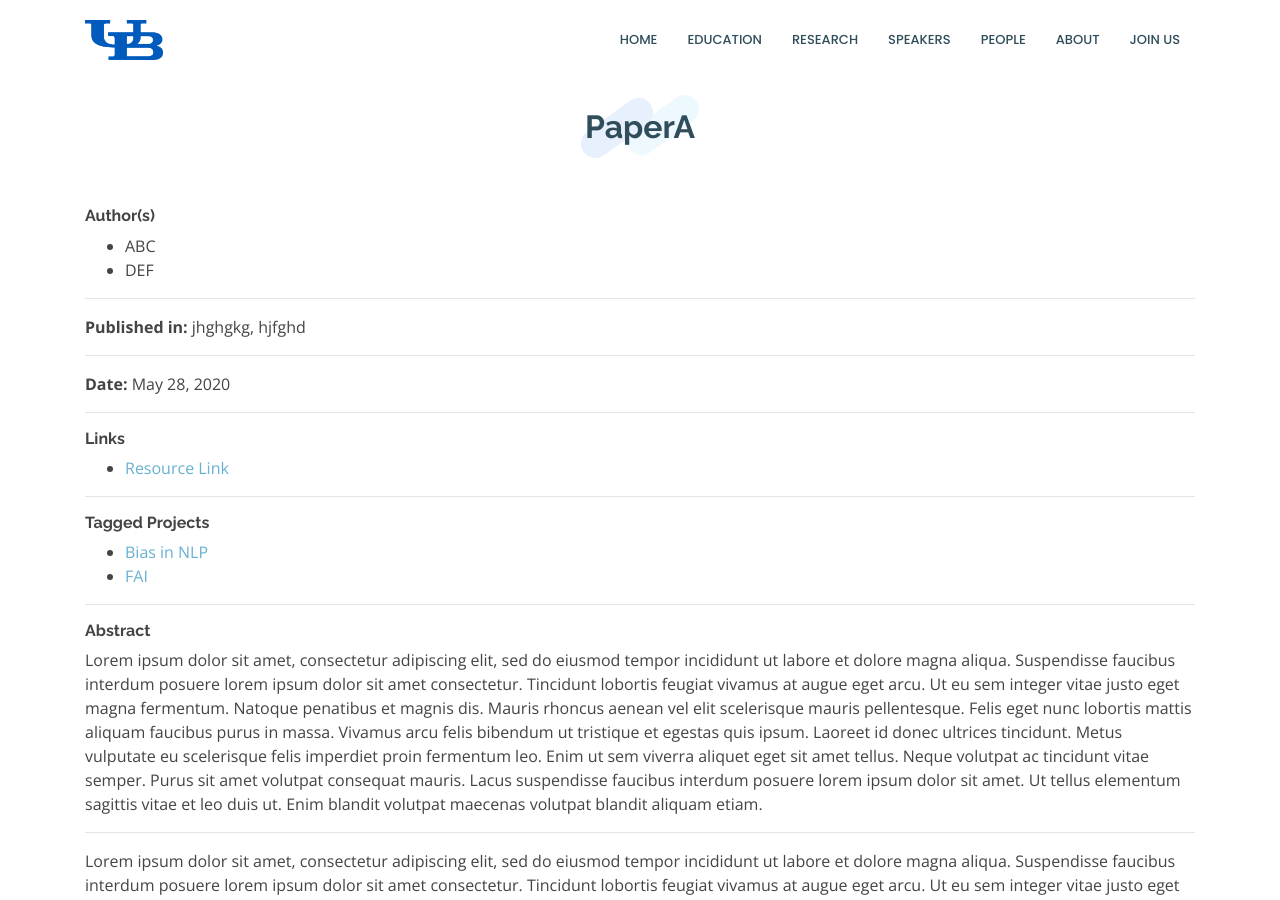
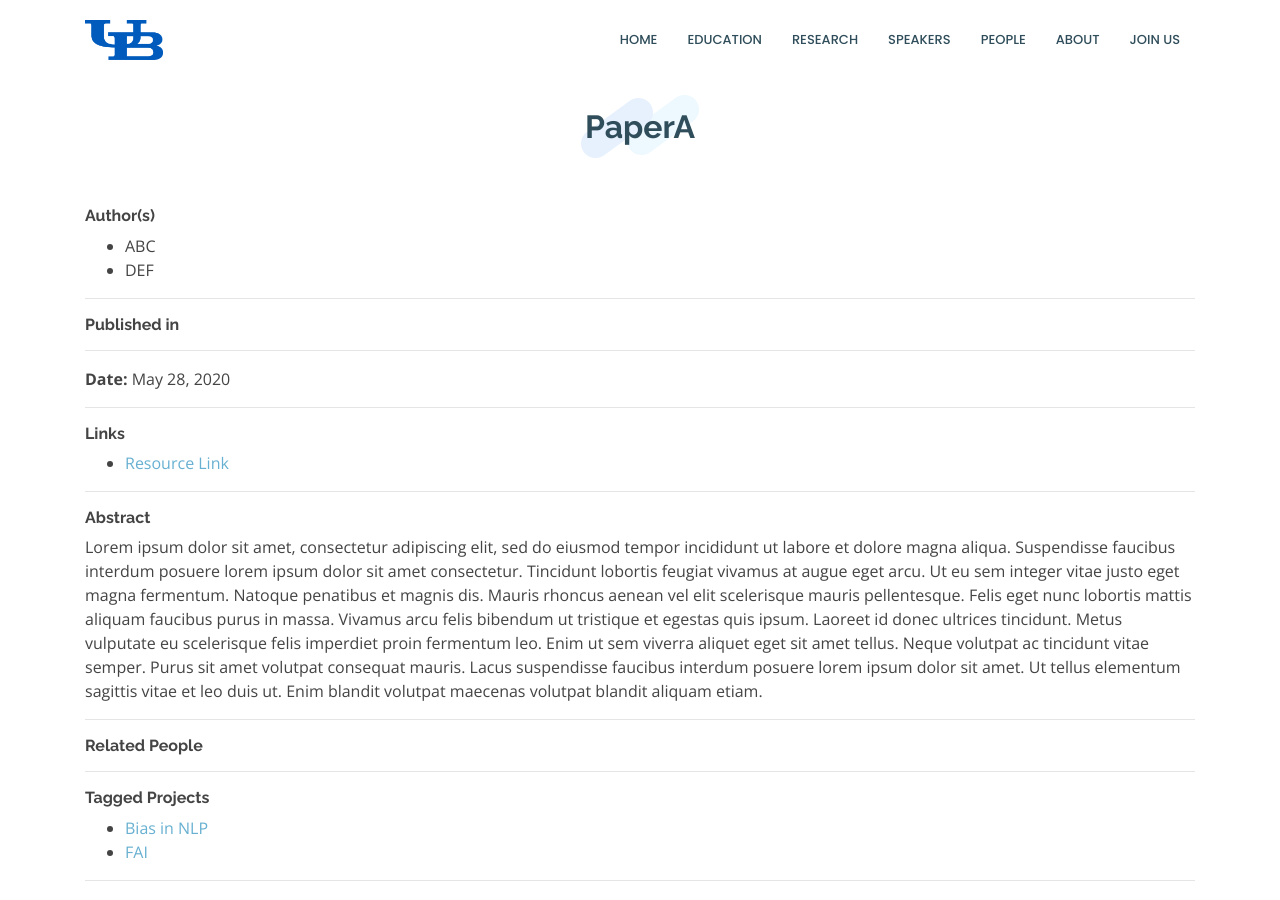
Before and after one commit to Mgeraci19/CS4SG.github.io, a Jekyll site: the page built from _publications/PaperA.md, in a window 1280 px wide and 900 px high. Built offline with Jekyll 4.4.1, drawn with Linux system fonts in a browser that asks for light colours.

Commit message:
Update publication.html

```diff
--- a/_layouts/publication.html
+++ b/_layouts/publication.html
@@ -26,8 +26,13 @@ layout: default
 <hr>
 
 <!---------------------------->
-
-<b>Published in: </b>{{ page.publishers }}
+{% assign publishedIn = page.published_in | split: "," %}
+<h6><b>Published in</b></h6>
+<ul>
+{% for pub in publishedIn %}
+    <li>{{ pub }}</li>
+{% endfor %}
+</ul>
 <hr>
 
 <!---------------------------->
@@ -48,13 +53,38 @@ layout: default
     <li><a href="{{ link }}">Resource Link</a></li>
 {% endfor %}
 </ul>
-
 <hr>
 
 <!---------------------------->
+<h6><b>Abstract</b></h6>
+{{ page.abstract }}
+<hr/>
+
+
+<!---------------------------->
+<h6><b>Related People</b></h6>
+{% assign people_tag = page.tagged_people | split: "," %}
+{% assign peopLis = "" | split: ',' %}
+{% for peop in site.people %}
+{% assign peopLis = peopLis | push: peop.name %}
+{% endfor %}
+<ul>
+{% for tag in people_tag %}
+    {% if peopLis contains tag %}
+        {% for peop in site.people %}
+            {% if tag == peop.name %}
+                <li>{{ tag }} &nbsp; <label style="background-color:gray; padding:4px; border-radius:5px; color:white; font-size: small;">{{ peop.category }}</label></li>
+            {% endif %}
+        {% endfor %}
+    {% else %}
+        <li>{{ tag }}</li>
+    {% endif %}
+{% endfor %}
+</ul>
+<hr>
+<!---------------------------->
 
 {% assign tag_array = page.tagged_projects | split: "," %}
-
 <h6><b>Tagged Projects</b></h6>
 <ul>
 {% for tag in tag_array %}
@@ -70,12 +100,6 @@ layout: default
 
 <!---------------------------->
 
-<h6><b>Abstract</b></h6>
-{{ page.abstract }}
-<hr>
-
-<!---------------------------->
-
 <p>{{ content | markdownify }}</p>
 <hr>
 <!---------------------------->
```
